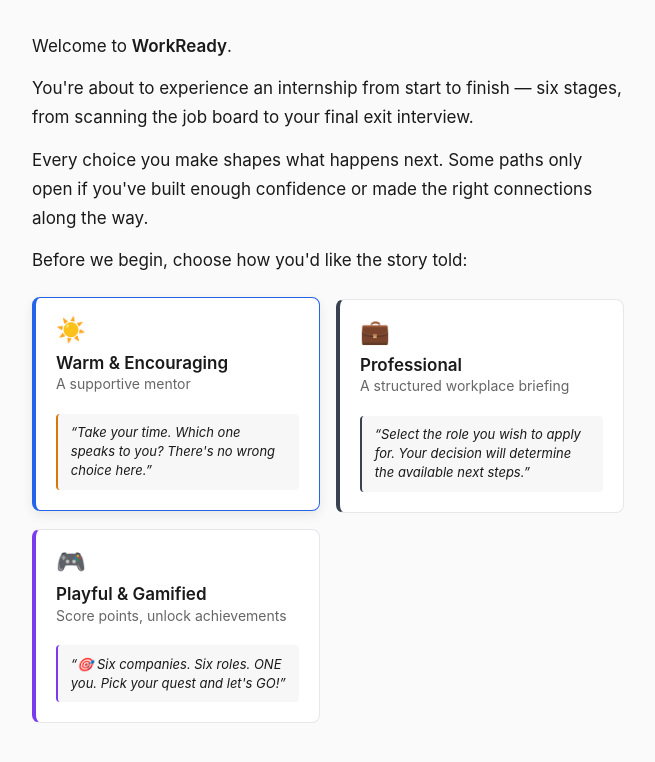
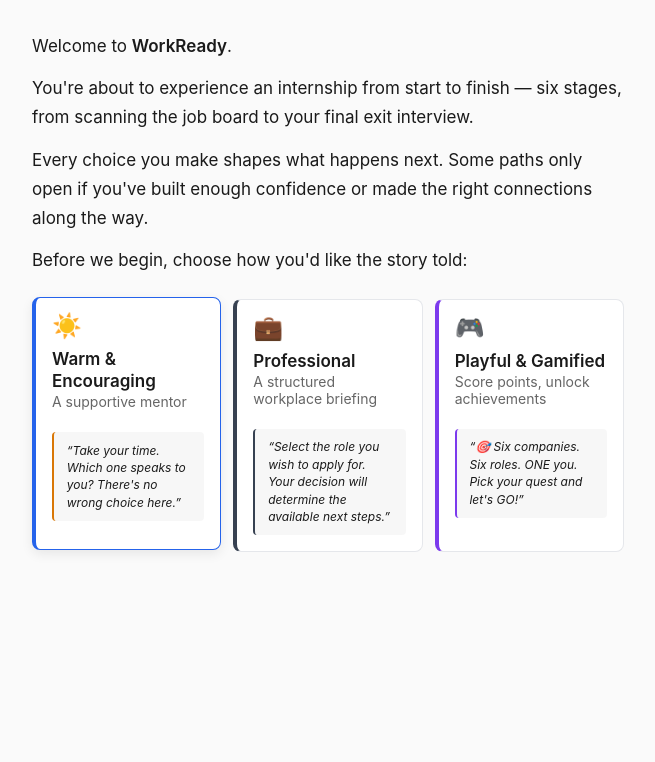
Before and after one commit to michael-borck/workready-primer, a website: page index.html in a window 1280 px wide. Shown: the whole page, without its empty margins (312-967 px from the left). Drawn offline with Linux system fonts and the light colour scheme.

```diff
--- a/index.html
+++ b/index.html
@@ -146,6 +146,20 @@
         @media (min-width: 560px) {
             .card-grid {
                 grid-template-columns: 1fr 1fr;
+            }
+        }
+
+        /* Exactly three cards (tone select, approach cards) sit on one row */
+        @media (min-width: 700px) {
+            .card-grid:has(> .card:nth-child(3)):not(:has(> .card:nth-child(4))) {
+                grid-template-columns: repeat(3, 1fr);
+                gap: 0.75rem;
+            }
+            .card-grid:has(> .card:nth-child(3)):not(:has(> .card:nth-child(4))) .card {
+                padding: 1rem;
+            }
+            .card-grid:has(> .card:nth-child(3)):not(:has(> .card:nth-child(4))) .card-sample {
+                font-size: 12px;
             }
         }
 
```
Also changed, not shown: README.md.
